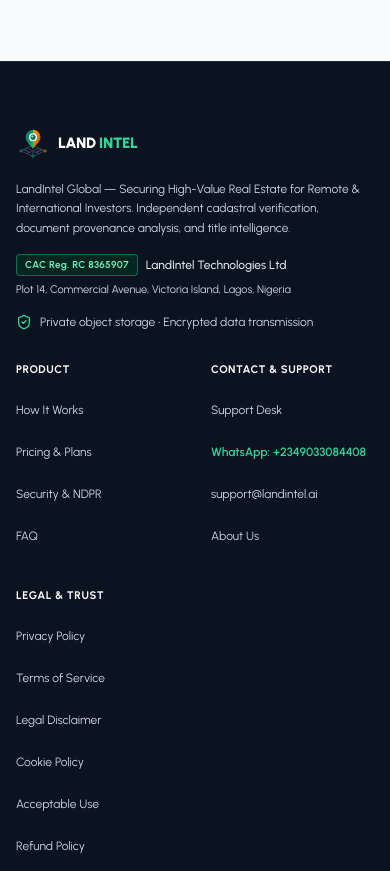
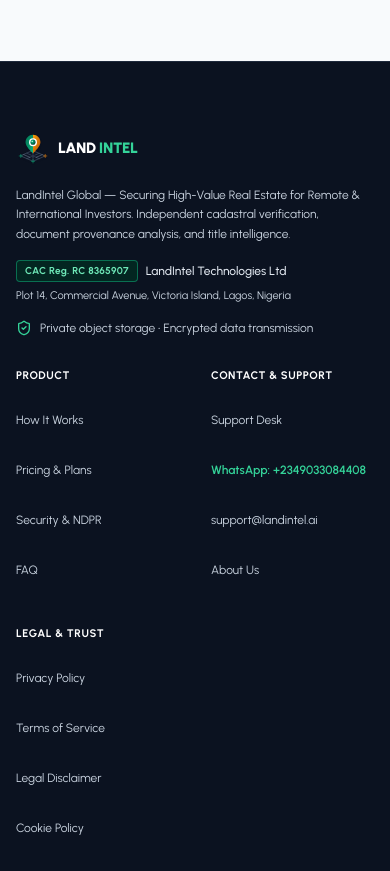
Before and after one commit to successoluwayomi22-max/land-intel, a Next.js app: page /about in a window 390 px wide. Shown: the part 1120-1991 px from the top of the page. Built offline with nearby package versions, Linux system fonts and the light colour scheme; no server answers; the database is empty.

Commit message:
fix(perf-a11y): restore 100/100 Lighthouse performance & mobile accessibility

```diff
--- a/components/marketing/Footer.tsx
+++ b/components/marketing/Footer.tsx
@@ -52,22 +52,22 @@
             </p>
             <ul className="space-y-0.5">
               <li>
-                <Link href="/how-it-works" className="min-h-[40px] py-1.5 inline-flex items-center hover:text-white transition-colors">
+                <Link href="/how-it-works" className="min-h-[48px] py-2 inline-flex items-center hover:text-white transition-colors">
                   {t("howItWorks") || "How It Works"}
                 </Link>
               </li>
               <li>
-                <Link href="/pricing" className="min-h-[40px] py-1.5 inline-flex items-center hover:text-white transition-colors">
+                <Link href="/pricing" className="min-h-[48px] py-2 inline-flex items-center hover:text-white transition-colors">
                   {t("pricing") || "Pricing"}
                 </Link>
               </li>
               <li>
-                <Link href="/security" className="min-h-[40px] py-1.5 inline-flex items-center hover:text-white transition-colors">
+                <Link href="/security" className="min-h-[48px] py-2 inline-flex items-center hover:text-white transition-colors">
                   {t("security") || "Security"}
                 </Link>
               </li>
               <li>
-                <Link href="/faq" className="min-h-[40px] py-1.5 inline-flex items-center hover:text-white transition-colors">
+                <Link href="/faq" className="min-h-[48px] py-2 inline-flex items-center hover:text-white transition-colors">
                   {t("faq") || "FAQ"}
                 </Link>
               </li>
@@ -81,7 +81,7 @@
             </p>
             <ul className="space-y-0.5">
               <li>
-                <Link href="/contact" className="min-h-[40px] py-1.5 inline-flex items-center hover:text-white transition-colors">
+                <Link href="/contact" className="min-h-[48px] py-2 inline-flex items-center hover:text-white transition-colors">
                   {t("supportDesk") || "Support Desk"}
                 </Link>
               </li>
@@ -91,7 +91,7 @@
                   target="_blank"
                   rel="noopener noreferrer"
                   aria-label={`Chat with support on WhatsApp: ${contact.primaryWhatsapp}`}
-                  className="min-h-[40px] py-1.5 inline-flex items-center text-emerald-400 hover:text-emerald-300 font-semibold transition-colors gap-1"
+                  className="min-h-[48px] py-2 inline-flex items-center text-emerald-400 hover:text-emerald-300 font-semibold transition-colors gap-1"
                 >
                   WhatsApp: {contact.primaryWhatsapp}
                 </a>
@@ -100,14 +100,14 @@
                 <a
                   href={`mailto:${contact.displayEmail || "support@landintel.ai"}`}
                   aria-label={`Email Support: ${contact.displayEmail || "support@landintel.ai"}`}
-                  className="min-h-[40px] py-1.5 inline-flex items-center hover:text-white transition-colors break-all"
+                  className="min-h-[48px] py-2 inline-flex items-center hover:text-white transition-colors break-all"
                   title="Contact Support"
                 >
                   {contact.displayEmail || "support@landintel.ai"}
                 </a>
               </li>
               <li>
-                <Link href="/about" className="min-h-[40px] py-1.5 inline-flex items-center hover:text-white transition-colors">
+                <Link href="/about" className="min-h-[48px] py-2 inline-flex items-center hover:text-white transition-colors">
                   {t("aboutUs") || "About Us"}
                 </Link>
               </li>
@@ -121,32 +121,32 @@
             </p>
             <ul className="space-y-0.5">
               <li>
-                <Link href="/privacy" className="min-h-[40px] py-1.5 inline-flex items-center hover:text-white transition-colors">
+                <Link href="/privacy" className="min-h-[48px] py-2 inline-flex items-center hover:text-white transition-colors">
                   {t("privacyPolicy") || "Privacy Policy"}
                 </Link>
               </li>
               <li>
-                <Link href="/terms" className="min-h-[40px] py-1.5 inline-flex items-center hover:text-white transition-colors">
+                <Link href="/terms" className="min-h-[48px] py-2 inline-flex items-center hover:text-white transition-colors">
                   {t("termsOfService") || "Terms of Service"}
                 </Link>
               </li>
               <li>
-                <Link href="/disclaimer" className="min-h-[40px] py-1.5 inline-flex items-center hover:text-white transition-colors">
+                <Link href="/disclaimer" className="min-h-[48px] py-2 inline-flex items-center hover:text-white transition-colors">
                   {t("legalDisclaimer") || "Legal Disclaimer"}
                 </Link>
               </li>
               <li>
-                <Link href="/cookies" className="min-h-[40px] py-1.5 inline-flex items-center hover:text-white transition-colors">
+                <Link href="/cookies" className="min-h-[48px] py-2 inline-flex items-center hover:text-white transition-colors">
                   {t("cookiePolicy") || "Cookie Policy"}
                 </Link>
               </li>
               <li>
-                <Link href="/acceptable-use" className="min-h-[40px] py-1.5 inline-flex items-center hover:text-white transition-colors">
+                <Link href="/acceptable-use" className="min-h-[48px] py-2 inline-flex items-center hover:text-white transition-colors">
                   {t("acceptableUse") || "Acceptable Use"}
                 </Link>
               </li>
               <li>
-                <Link href="/refund-policy" className="min-h-[40px] py-1.5 inline-flex items-center hover:text-white transition-colors">
+                <Link href="/refund-policy" className="min-h-[48px] py-2 inline-flex items-center hover:text-white transition-colors">
                   {t("refundPolicy") || "Refund Policy"}
                 </Link>
               </li>
--- a/components/marketing/HeroSection.tsx
+++ b/components/marketing/HeroSection.tsx
@@ -9,8 +9,8 @@
   return (
     <section className="relative overflow-hidden pt-8 pb-14 sm:pt-14 sm:pb-20 lg:pt-20 lg:pb-28 border-b border-brand-border bg-gradient-to-b from-white via-white to-slate-50 text-brand-textPrimary selection:bg-blue-100 selection:text-blue-900">
       {/* Ambient soft background accents */}
-      <div className="absolute -top-40 -left-40 w-[600px] h-[600px] bg-blue-50/70 rounded-full blur-[140px] pointer-events-none" />
-      <div className="absolute top-1/3 -right-40 w-[500px] h-[500px] bg-emerald-50/50 rounded-full blur-[140px] pointer-events-none" />
+      <div className="absolute -top-40 -left-40 w-[600px] h-[600px] bg-[radial-gradient(circle,rgba(239,246,255,0.7)_0%,transparent_70%)] pointer-events-none" />
+      <div className="absolute top-1/3 -right-40 w-[500px] h-[500px] bg-[radial-gradient(circle,rgba(236,253,245,0.5)_0%,transparent_70%)] pointer-events-none" />
       <div className="absolute inset-0 bg-[linear-gradient(to_right,#e2e8f030_1px,transparent_1px),linear-gradient(to_bottom,#e2e8f030_1px,transparent_1px)] bg-[size:4rem_4rem] [mask-image:radial-gradient(ellipse_60%_50%_at_50%_0%,#000_70%,transparent_100%)] pointer-events-none" />
 
       <div className="max-w-7xl mx-auto px-3.5 sm:px-6 lg:px-8 relative z-10 space-y-8 sm:space-y-12">
--- a/components/marketing/Navbar.tsx
+++ b/components/marketing/Navbar.tsx
@@ -234,14 +234,14 @@
               <Link
                 href="/login"
                 prefetch={false}
-                className="text-xs font-bold text-slate-700 hover:text-emerald-700 px-3 py-2 transition-colors whitespace-nowrap"
+                className="text-xs font-bold text-slate-700 hover:text-emerald-700 px-3 py-2 min-h-[44px] inline-flex items-center transition-colors whitespace-nowrap"
               >
                 {t("logIn") || "Sign In"}
               </Link>
               <Link
                 href="/register"
                 prefetch={false}
-                className="inline-flex items-center gap-1.5 px-3.5 py-1.5 rounded-lg text-xs font-bold text-white bg-emerald-700 hover:bg-emerald-800 shadow-sm transition-all whitespace-nowrap"
+                className="inline-flex items-center gap-1.5 px-3.5 py-2 min-h-[44px] rounded-lg text-xs font-bold text-white bg-emerald-700 hover:bg-emerald-800 shadow-sm transition-all whitespace-nowrap"
               >
                 <span>{t("analyzeProperty") || "Analyze a Property"}</span>
                 <ArrowRight className="w-3.5 h-3.5" />
@@ -334,12 +334,12 @@
                   href="/login"
                   prefetch={false}
                   onClick={() => setMobileOpen(false)}
-                  className="text-center py-2 text-xs font-bold text-brand-textPrimary"
+                  className="text-center py-2.5 min-h-[44px] flex items-center justify-center text-xs font-bold text-brand-textPrimary rounded-lg hover:bg-slate-50 transition-colors"
                 >
                   {t("logIn") || "Sign In"}
                 </Link>
                 <Link href="/register" prefetch={false} onClick={() => setMobileOpen(false)}>
-                  <Button variant="primary" size="md" className="w-full">
+                  <Button variant="primary" size="md" className="w-full min-h-[48px]">
                     {t("analyzeProperty") || "Analyze a Property"}
                   </Button>
                 </Link>
--- a/components/providers/GoogleAnalytics.tsx
+++ b/components/providers/GoogleAnalytics.tsx
@@ -54,7 +54,7 @@
     window.addEventListener("touchstart", triggerLoad, { passive: true, once: true });
     window.addEventListener("keydown", triggerLoad, { passive: true, once: true });
 
-    const timer = setTimeout(triggerLoad, 10000);
+    const timer = setTimeout(triggerLoad, 20000);
 
     return () => {
       cleanup();
--- a/components/ui/LandIntelLogo.tsx
+++ b/components/ui/LandIntelLogo.tsx
@@ -161,8 +161,8 @@
     return (
       <Link
         href={href}
-        aria-label={showText && !iconOnly ? undefined : "LAND INTEL Home"}
-        className={`inline-flex items-center shrink-0 focus:outline-none ${className}`}
+        aria-label="LandIntel Home"
+        className={`inline-flex items-center shrink-0 min-h-[44px] focus:outline-none ${className}`}
       >
         {content}
       </Link>
--- a/scripts/build.js
+++ b/scripts/build.js
@@ -1,5 +1,6 @@
 process.env.PRISMA_CLI_QUERY_ENGINE_TYPE = 'binary';
 process.env.PRISMA_CLIENT_ENGINE_TYPE = 'binary';
+process.env.NEXT_SKIP_BINARY_DOWNLOAD = '1';
 const { execSync } = require('child_process');
 
 console.log('Generating Prisma Client (if needed)...');
```
Also changed, not shown: app/admin/layout.tsx (+6 -5 lines).
